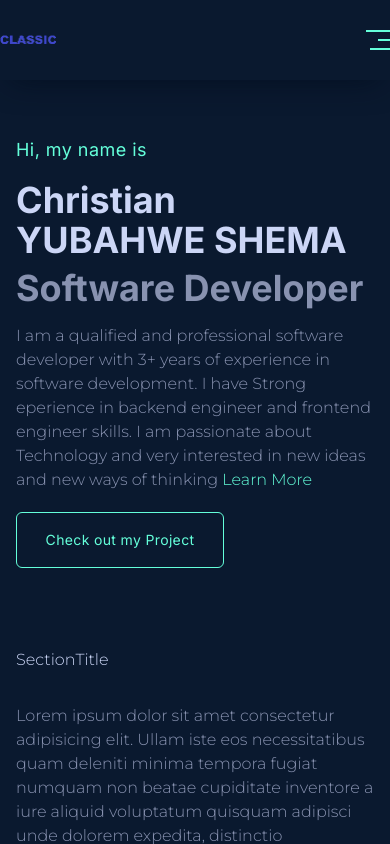
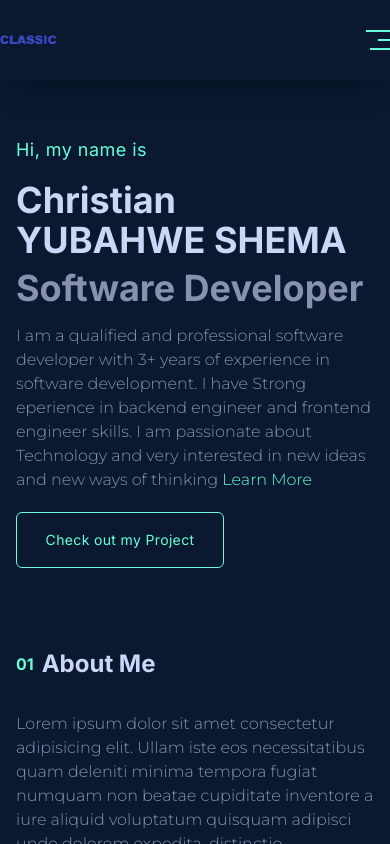
Before and after one commit to yschristian/yuba-dev, a Next.js app: page / in a window 390 px wide. Built offline with nearby package versions, Linux system fonts and the light colour scheme.

Commit message:
section title

```diff
--- a/components/SectionTitle.tsx
+++ b/components/SectionTitle.tsx
@@ -1,8 +1,16 @@
 import React from 'react'
 
-const SectionTitle = () => {
+interface Props {
+  title: string,
+  titleNo: string
+}
+const SectionTitle = ({ title, titleNo } : Props) => {
   return (
-    <div>SectionTitle</div>
+    <h2 className='font-titleFont text-2xl font-semibold flex items-center'>
+      <span className="text-base md:text-lg text-textGreen mr-2">{titleNo}</span>
+      {title}
+      <span className='hidden md:inline-flex md:w-60 lgl:w-72 h-[5px] bg-gray-700 ml-6'></span>
+    </h2>
   )
 }
 
```
